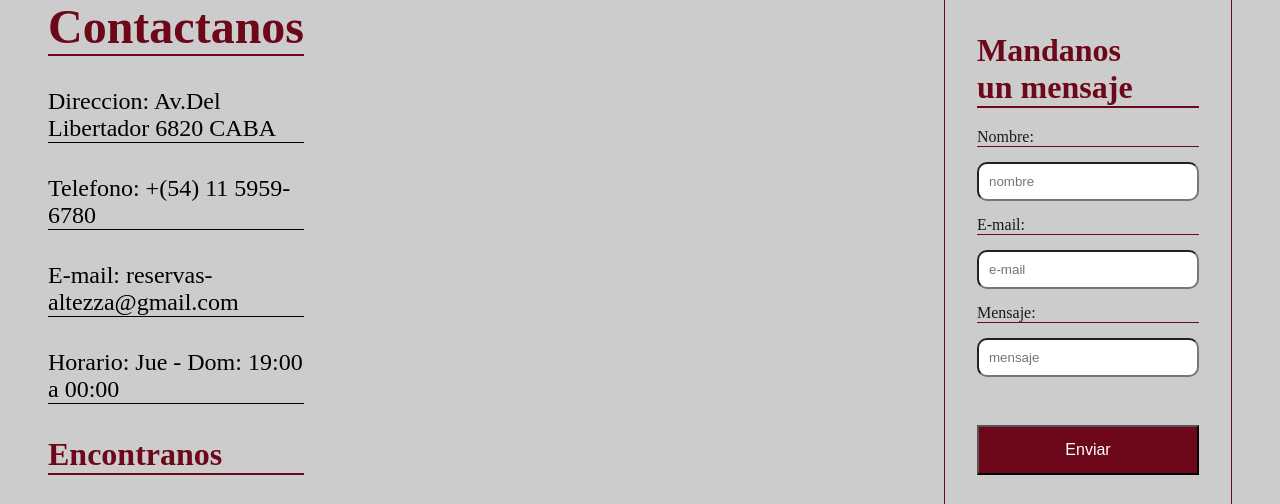
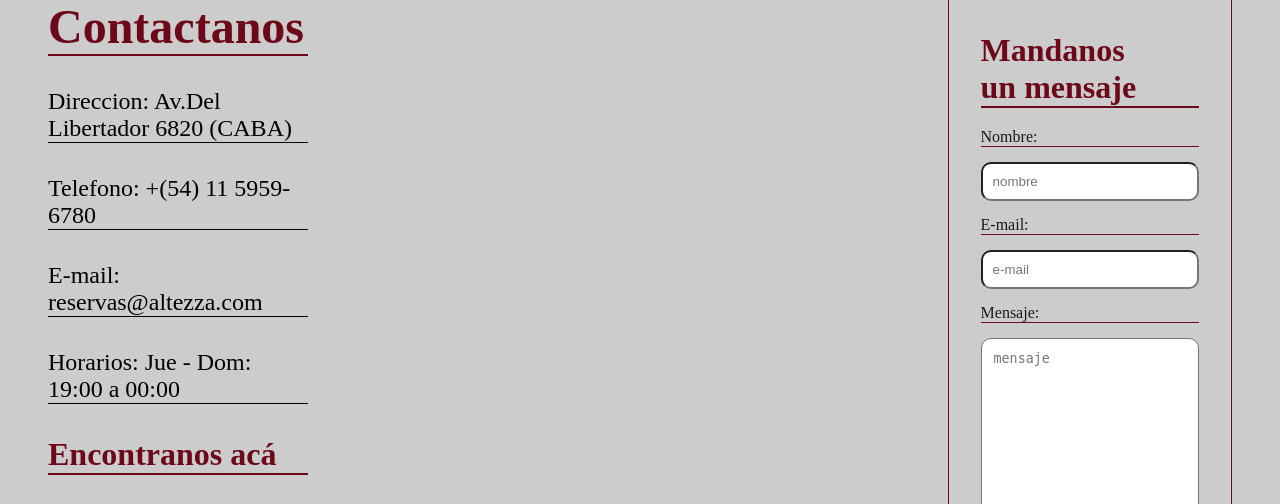
Before and after one commit to mquilici06/APPWEB-IDS-1C2026, a Flask app: page /contacto in a window 1280 px wide. Shown: the part 113-617 px from the top of the page. Run offline with Flask 3, Linux system fonts and the light colour scheme; some web fonts are replaced.

Commit message:
Modifico detalles como el mail y corrijo funcionalidad del textarea

```diff
--- a/Frontend/templates/contacto.html
+++ b/Frontend/templates/contacto.html
@@ -11,13 +11,13 @@
   <div class="caja-informacion">
     <h1>Contactanos</h1>
     <div class="items-contacto">
-      <p>Direccion: Av.Del Libertador 6820 CABA</p>
+      <p>Direccion: Av.Del Libertador 6820 (CABA)</p>
       <p>Telefono: +(54) 11 5959-6780</p>
-      <p>E-mail: reservas-altezza@gmail.com</p>
-      <p>Horario: Jue - Dom: 19:00 a 00:00</p>
+      <p>E-mail: reservas@altezza.com</p>
+      <p>Horarios: Jue - Dom: 19:00 a 00:00</p>
     </div>
     <div class="caja-mapa">
-      <h2>Encontranos</h2>
+      <h2>Encontranos acá</h2>
       <iframe src="https://www.google.com/maps/embed?pb=!1m18!1m12!1m3!1d3286.1646496602148!2d-58.45696982350558!3d-34.54938635463205!2m3!1f0!2f0!3f0!3m2!1i1024!2i768!4f13.1!3m3!1m2!1s0x95bcb42f9de50bf9%3A0x6e8cd03a084b9bbe!2sAv.%20del%20Libertador%206820%2C%20C1429%20Cdad.%20Aut%C3%B3noma%20de%20Buenos%20Aires!5e0!3m2!1ses!2sar!4v1779631305335!5m2!1ses!2sar"></iframe>
     </div>
   </div>
@@ -31,9 +31,9 @@
         <label for="e-mail">E-mail:</label>
         <input type="text" id="e-mail" name="femail" placeholder="e-mail">
         <label for="mensaje">Mensaje:</label>
-        <input type="textarea" id="mensaje" name="fmensaje" placeholder="mensaje">
+        <textarea id="mensaje" name="fmensaje" placeholder="mensaje"></textarea>
         </br>
-        <button type="submit">Enviar</button>
+        <button type="submit">Enviar Mensaje</button>
       </div>
     </form>
   </div>
```
